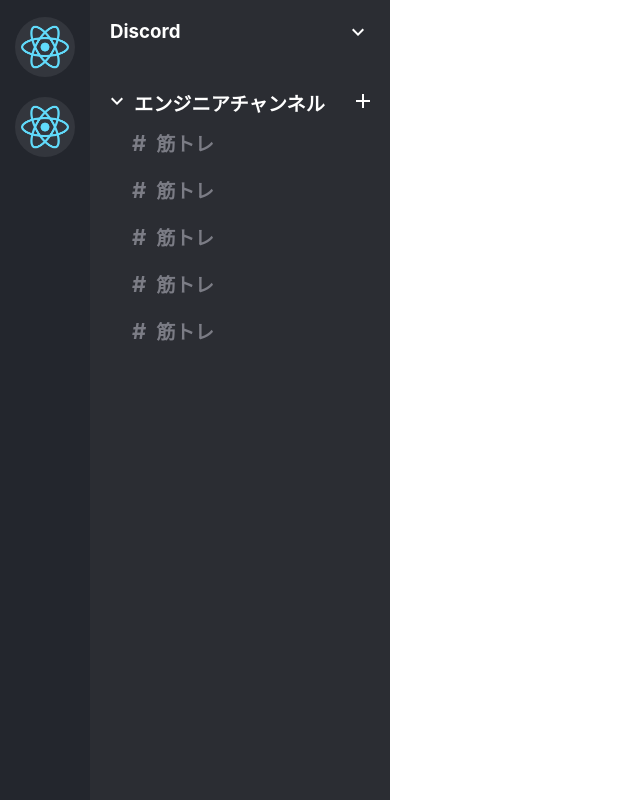
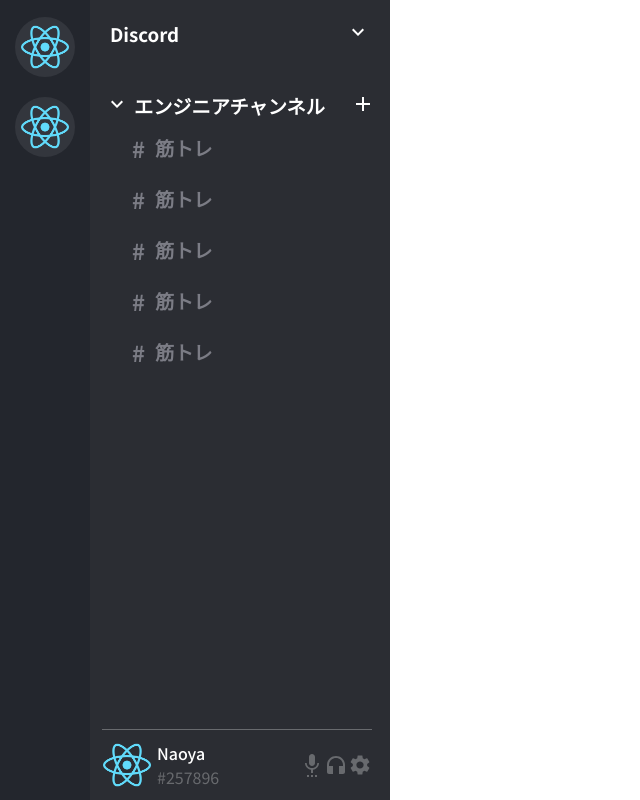
Before and after one commit to Kroro1208/discord_clone, a React (Create React App) app: page / in a window 1280 px wide. Shown: the whole page, without its empty margins (0-640 px from the left). Built offline with nearby package versions, Linux system fonts and the light colour scheme.

Commit message:
sidebarのフッターを実装した

```diff
--- a/public/index.html
+++ b/public/index.html
@@ -1,14 +1,12 @@
 <!DOCTYPE html>
 <html lang="en">
+
 <head>
   <meta charset="utf-8" />
   <link rel="icon" href="%PUBLIC_URL%/favicon.ico" />
   <meta name="viewport" content="width=device-width, initial-scale=1" />
   <meta name="theme-color" content="#000000" />
-    <meta
-      name="description"
-      content="Web site created using create-react-app"
-    />
+  <meta name="description" content="Web site created using create-react-app" />
   <link rel="apple-touch-icon" href="%PUBLIC_URL%/logo192.png" />
   <!--
       manifest.json provides metadata used when your web app is installed on a
@@ -24,8 +22,12 @@
       work correctly both with client-side routing and a non-root public URL.
       Learn how to configure a non-root public URL by running `npm run build`.
     -->
-    <title>React App</title>
+  <link rel="preconnect" href="https://fonts.googleapis.com">
+  <link rel="preconnect" href="https://fonts.gstatic.com" crossorigin>
+  <link href="https://fonts.googleapis.com/css2?family=Noto+Sans+JP:wght@100..900&display=swap" rel="stylesheet">
+  <title>Discord CLone</title>
 </head>
+
 <body>
   <noscript>You need to enable JavaScript to run this app.</noscript>
   <div id="root"></div>
@@ -40,4 +42,5 @@
       To create a production bundle, use `npm run build` or `yarn build`.
     -->
 </body>
+
 </html>
--- a/src/components/sidebar/Sidebar.scss
+++ b/src/components/sidebar/Sidebar.scss
@@ -32,6 +32,8 @@
   .sidebarRight {
     background-color: #2b2d33;
     width: 300px;
+    position: relative;
+
     .sidebarTop {
       color: white;
       display: flex;
@@ -57,5 +59,44 @@
         }
       }
     }
+
+    .sidebarFooter {
+      position: absolute;
+      bottom: 0;
+      display: flex;
+      align-items: center;
+      justify-content: space-between;
+      width: 90%;
+      padding-bottom: 10px;
+      border-top: 1px solid #686a6e;
+      padding-top: 10px;
+      margin-left: -3px;
+
+      .sidebarAccount {
+        display: flex;
+        align-items: center;
+        img {
+          width: 50px;
+        }
+        .accountName {
+          margin-left: 5px;
+
+          h4 {
+            color: white;
+            font-weight: 500;
+          }
+
+          span {
+            color: #686a6e;
+          }
+        }
+      }
+
+      .sidebarVoice {
+        display: flex;
+        align-items: center;
+        color: #686a6e;
+      }
+    }
   }
 }
--- a/src/components/sidebar/Sidebar.tsx
+++ b/src/components/sidebar/Sidebar.tsx
@@ -3,6 +3,9 @@
 import ExpandMoreIcon from '@mui/icons-material/ExpandMore';
 import AddIcon from '@mui/icons-material/Add';
 import SidebarChannel from './SidebarChannel';
+import SettingsVoiceIcon from '@mui/icons-material/SettingsVoice';
+import HeadphonesIcon from '@mui/icons-material/Headphones';
+import SettingsIcon from '@mui/icons-material/Settings';
 
 
 function Sidebar() {
@@ -30,14 +33,28 @@
                             <ExpandMoreIcon />
                             <h4>エンジニアチャンネル</h4>
                         </div>
-                        <AddIcon className='sidebarAddIcon'/>
+                        <AddIcon className='sidebarAddIcon' />
                     </div>
                     <div className="sidebarChannelList">
-                        <SidebarChannel/>
-                        <SidebarChannel/>
-                        <SidebarChannel/>
-                        <SidebarChannel/>
-                        <SidebarChannel/>
+                        <SidebarChannel />
+                        <SidebarChannel />
+                        <SidebarChannel />
+                        <SidebarChannel />
+                        <SidebarChannel />
+                    </div>
+                    <div className='sidebarFooter'>
+                        <div className='sidebarAccount'>
+                            <img src="logo192.png" alt="" />
+                            <div className='accountName'>
+                                <h4>Naoya</h4>
+                                <span>#257896</span>
+                            </div>
+                        </div>
+                        <div className='sidebarVoice'>
+                            <SettingsVoiceIcon />
+                            <HeadphonesIcon />
+                            <SettingsIcon />
+                        </div>
                     </div>
                 </div>
             </div>
--- a/src/index.scss
+++ b/src/index.scss
@@ -1,5 +1,6 @@
 * {
   margin: 0;
+  font-family: "Noto Sans JP", sans-serif;
 }
 
 body {
```
Lines whose indentation alone changed are shown as unchanged.
